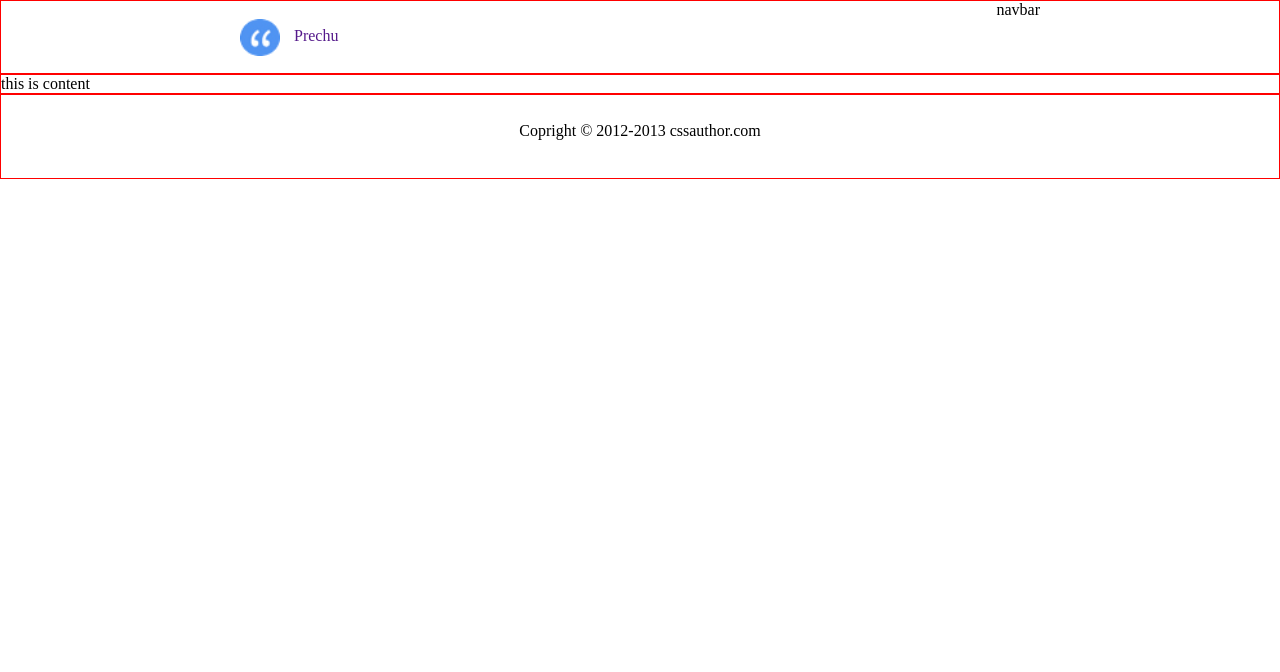
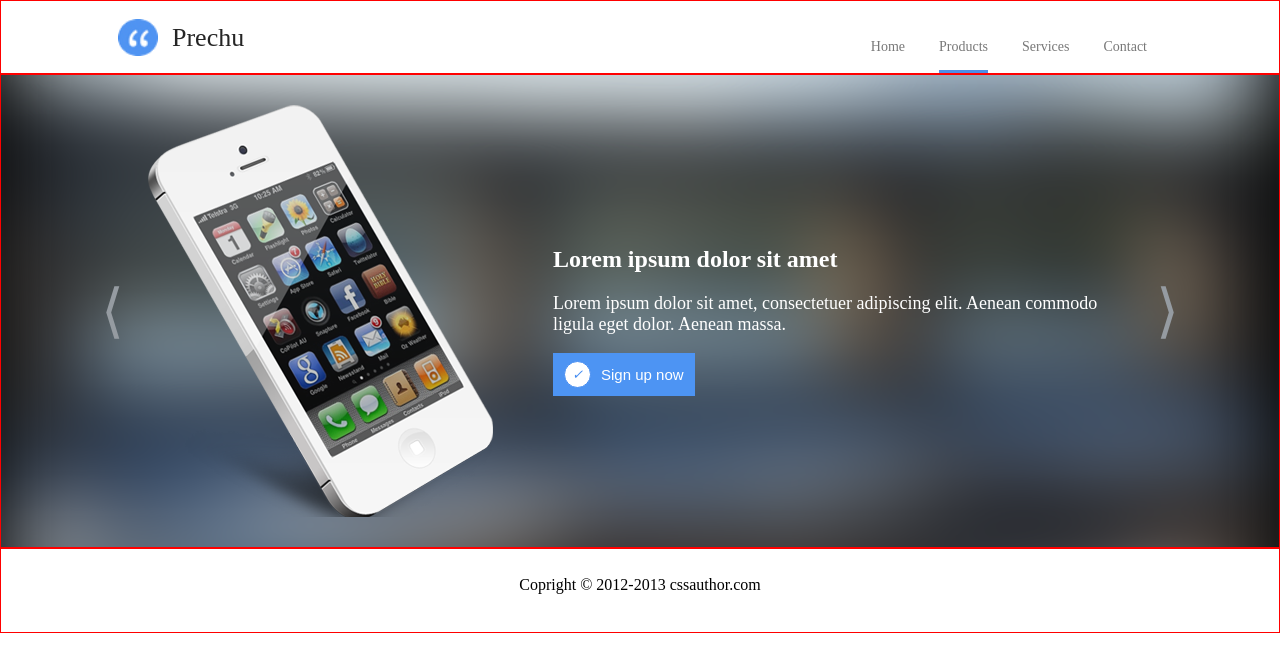
Before and after one commit to nancyphak/FullStack, a plain HTML site: page FrontEnd/index.html in a window 1280 px wide. Drawn offline with Linux system fonts and the light colour scheme.

Commit message:
implement api

```diff
--- a/FrontEnd/index.html
+++ b/FrontEnd/index.html
@@ -7,23 +7,41 @@
     <body>
         <div class="page">
             <div class="header">
-                <div class="container">
-                    <div class="float-left">
-                        <a class="brand" href="">
+                    <div class="multi-columns">
+                        <div class="col-3 pull-left">
+                            <a class="brand" href="">
                             <img class="logo" src="logo.png"/>
                             <span class="text">Prechu</span>
                         </a>
+                        </div>
+                        <div class="col-7 pull-right">
+                            <ul class="main-nav">
+                                <li class="item"><a href="" title="" class="text">Home</a></li>
+                                <li class="item active"><a href="" title="" class="text">Products</a></li>
+                                <li class="item"><a href="" title="" class="text">Services</a></li>
+                                <li class="item"><a href="" title="" class="text">Contact</a></li>
+                            </ul>
+                        </div>
                     </div>
-                    <div class="float-right">
-                        navbar
+            </div>
+            <div class="content">
+                <div class="slider">
+                    <a href="" title="" class="next"></a>
+                    <a href="" title="" class="prev"></a>
+                    <div class="slider-content">
+                        <div class="service-summary">
+                            <img src="img/iphone.png" alt="" class="photo">
+                            <div class="content">
+                                <h2 class="title">Lorem ipsum dolor sit amet</h2>
+                                <p class="desc">Lorem ipsum dolor sit amet, consectetuer adipiscing elit. Aenean commodo ligula eget dolor. Aenean massa.</p>
+                                <button class="btn-sign-up"><i class="icon"></i><span class="text">Sign up now</span></button>
+                            </div>
+                        </div>
                     </div>
                 </div>
             </div>
-            <div class="content">this is content</div>
             <div class="footer">
-                <div class="container">
                     <p class="copyright">Copright &copy; 2012-2013 cssauthor.com</p>
-                </div>
             </div>
         </div>
     </body>
--- a/FrontEnd/styles.css
+++ b/FrontEnd/styles.css
@@ -1,26 +1,47 @@
 body{
     margin: 0;
 }
-.container{
-    width: 800px;
-    margin: auto;
+a{
+    text-decoration: none;
 }
-.float-left{
+a:hover{
+    text-decoration: none;
+}
+ul{
+    list-style: none;
+    margin: 0;
+    padding: 0;
+}
+li{
+    margin: 0;
+    padding: 0;
+}
+
+/*multi-columns start*/
+.multi-columns{
+    width: 100%;
+}
+.multi-columns .col-3{
+    width: 30%;
     float: left;
 }
-.float-right{
+.multi-columns .col-7{
+    width: 70%;
+    float: left;
+}
+.multi-columns .pull-left{}
+.multi-columns .pull-left>*{
+    float: left;
+}
+.multi-columns .pull-right{}
+.multi-columns .pull-right>*{
     float:right;
 }
-/*Brand start*/
+/*multi-columns end*/
+/*brand start*/
 .brand{
-    margin: 18px 0;
+    padding: 18px 0;
     display: block;
-}
-.brand{
-    text-decoration: none;
-}
-.brand:hover{
-    text-decoration: none;
 }
 .brand .logo{
     width: 40px;
@@ -28,23 +49,127 @@ body{
 }
 .brand .text{
     margin-left: 10px;
+    font-size: 26px;
+    vertical-align: middle;
+    color: #252525;
 }
-/*Brand end*/
-/*Page start*/
-.page .header{
+/*brand end*/
+/*main-nav start*/
+.main-nav{
+}
+.main-nav .item{
+    display: inline-block;
+    padding: 36px 0 15px;
+    margin: 0 15px;
+}
+.main-nav .item .text{
+    color: #787878;
+    font-size: 14px;
+}
+.main-nav .item.active{
+    border-bottom: 3px solid #4F8EE6;
+}
+.main-nav .item.active .text{}
+/*main-nav end */
+/*slider start*/
+.slider{
+    background: url(img/bg.png) no-repeat center center;
+    background-size:cover;
+    position: relative;
+    overflow: hidden;
+}
+.slider .next{
+    position: absolute;
+    top:50%;
+    right: 100px;
+    transform: translateY(-50%);
+    font-size: 59px;
+    color: #959BA1;
+}
+.slider .next::before{
+    content: "\27E9";
+}
+.slider .prev{
+    position: absolute;
+    top:50%;
+    left: 100px;
+    transform: translateY(-50%);
+    font-size: 59px;
+    color: #959BA1;
+}
+.slider .prev::before{
+    content: "\27E8";
+}
+.slider .slider-content{
+    padding: 0 117px;
+}
+/*slider end*/
+/*service-summary start*/
+.service-summary{
+    display: flex;
+    align-items: center;
+}
+.service-summary .photo{
+    padding: 30px;
+}
+.service-summary .content{
+    align-self: center;
+    padding: 30px;
+}
+.service-summary .content .title{
+    color: #FFFFFF;
+    font-size: 24px;
+}
+.service-summary .content .desc{
+    color: #FFFFFF;
+    font-size: 18px;
+}
+/*service-summary end*/
+/*btn-sign-up start*/
+.btn-sign-up{
+    border: 1px solid #4D94F3;
+    background-color: #4D94F3;
+    padding: 7px 10px;
+}
+.btn-sign-up .icon{
+    color: #468DF1;
+    vertical-align: middle;
+    display: inline-block;
+}
+.btn-sign-up .icon:before{
+    content: "\2713";
+    width: 25px;
+    height: 25px;
+    background: #FFFFFF;
+    line-height: 25px;
+    border: 1px solid;
+    border-radius: 50%;
+    display: block;
+}
+.btn-sign-up .text{
+    font-size: 15px;
+    color: #FFFFFF;
+    margin-left: 10px;
+    vertical-align: middle;
+}
+/*btn-sign-up end*/
+/*page start*/
+.page > .header{
     border: 1px solid red;
     height: 72px;
+    padding: 0 117px;
 }
-.page .content{
+.page > .content{
      border: 1px solid red;
 }
-.page .footer{
+.page > .footer{
      border: 1px solid red;
+     padding: 0 117px;
 }
-/*Page end*/
-/*Copyright start*/
+/*page end*/
+/*copyright start*/
 .copyright{
     margin: 27px 0 38px;
     text-align: center;
 }
-/*Copyright end*/
+/*copyright end*/
```
Also changed, not shown: FrontEnd/img/bg.png (added), FrontEnd/img/cart.png (added), FrontEnd/img/iphone.png (added).
